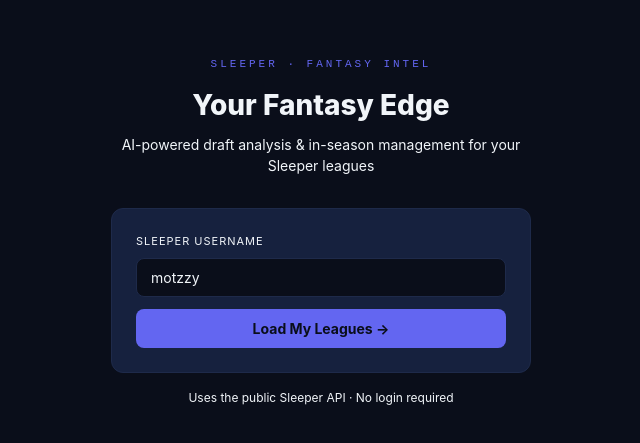
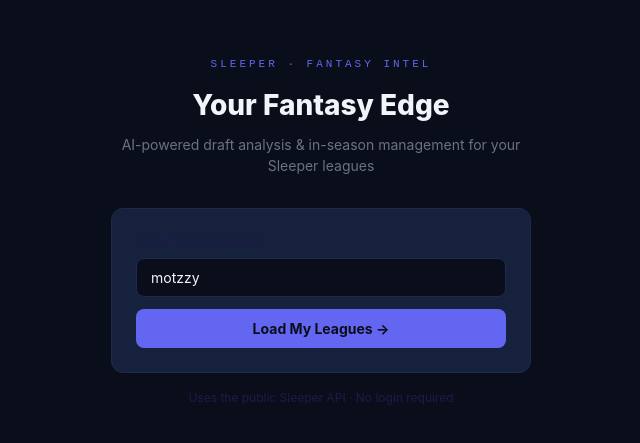
Before and after one commit to motzzyio/sleeper-fantasy-intel, a Next.js app: page / in a window 1280 px wide. Shown: the part 169-612 px from the top of the page, without its empty margins (319-959 px from the left). Built offline with nearby package versions, Linux system fonts and the light colour scheme.

Commit message:
fix: resolve CSS variable aliases and token consistency issues

```diff
--- a/src/app/globals.css
+++ b/src/app/globals.css
@@ -17,12 +17,18 @@
   --orange: #f59e0b;
   --purple: #7c3aed;
   --gray: #6b7280;
-  --gold: #f59e0b;
+  --gold: #fbbf24;
   --tag-trade: #7c3aed;
   --tag-waiver: #059669;
   --tag-injury: #dc2626;
   --tag-start: #2563eb;
   --tag-sit: #d97706;
+
+  /* Backward-compat aliases for existing component code */
+  --muted: var(--text3);
+  --dim: var(--bg3);
+  --accent-dim: #6366f122;
+  --accent-border: #6366f133;
 }
 
 html, body {
@@ -65,7 +71,7 @@
 }
 
 .gradient-hero {
-  background: linear-gradient(135deg, #1e1b4b, #16213e);
+  background: linear-gradient(135deg, var(--bg3), var(--bg2));
 }
 
 .gradient-btn {
@@ -102,9 +108,9 @@
 .tag-START  { background: var(--tag-start); }
 .tag-SIT    { background: var(--tag-sit); }
 
-.verdict-ACCEPT  { color: #10b981; font-weight: 700; }
-.verdict-DECLINE { color: #ef4444; font-weight: 700; }
-.verdict-COUNTER { color: #f59e0b; font-weight: 700; }
+.verdict-ACCEPT  { color: var(--green); font-weight: 700; }
+.verdict-DECLINE { color: var(--red); font-weight: 700; }
+.verdict-COUNTER { color: var(--orange); font-weight: 700; }
 
 .pulse-dot {
   width: 7px;
@@ -167,7 +173,7 @@
   padding: 6px 12px;
   border-radius: 20px;
   font-size: 12px;
-  border: 1px dashed #374151;
+  border: 1px dashed var(--border);
   cursor: pointer;
   min-height: 36px;
 }
```
